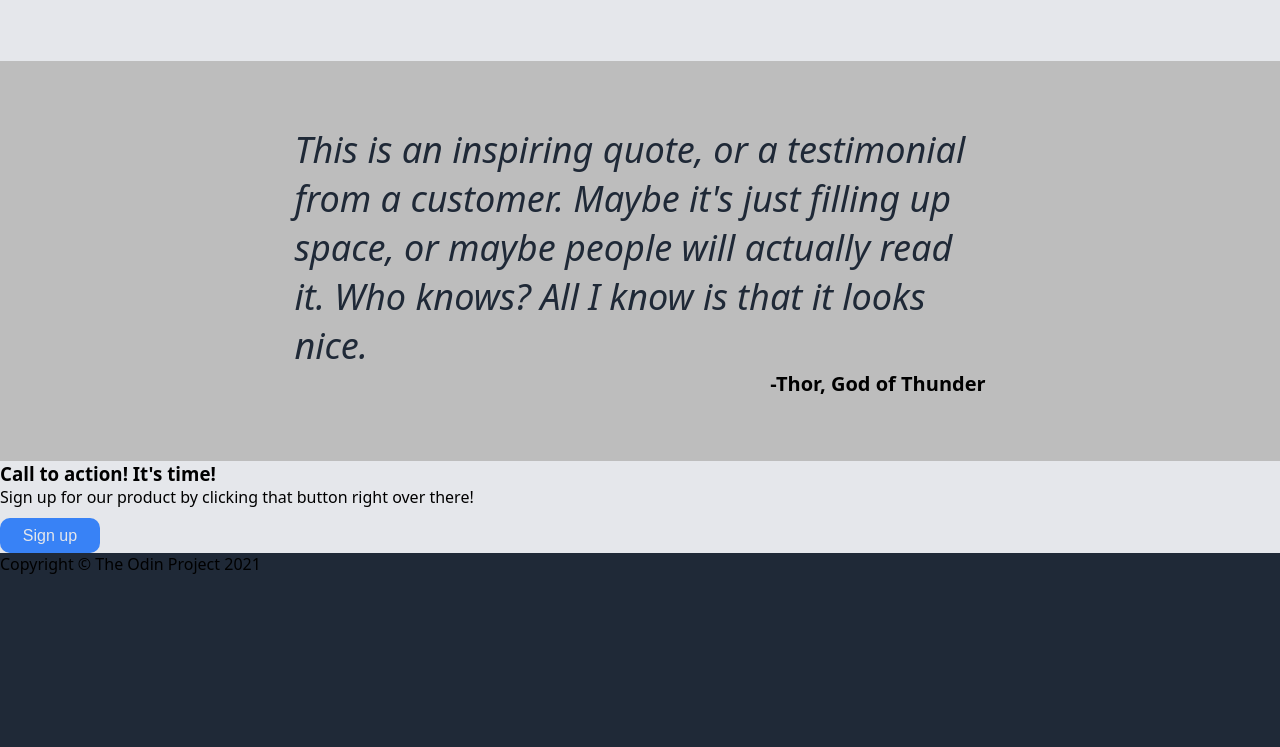
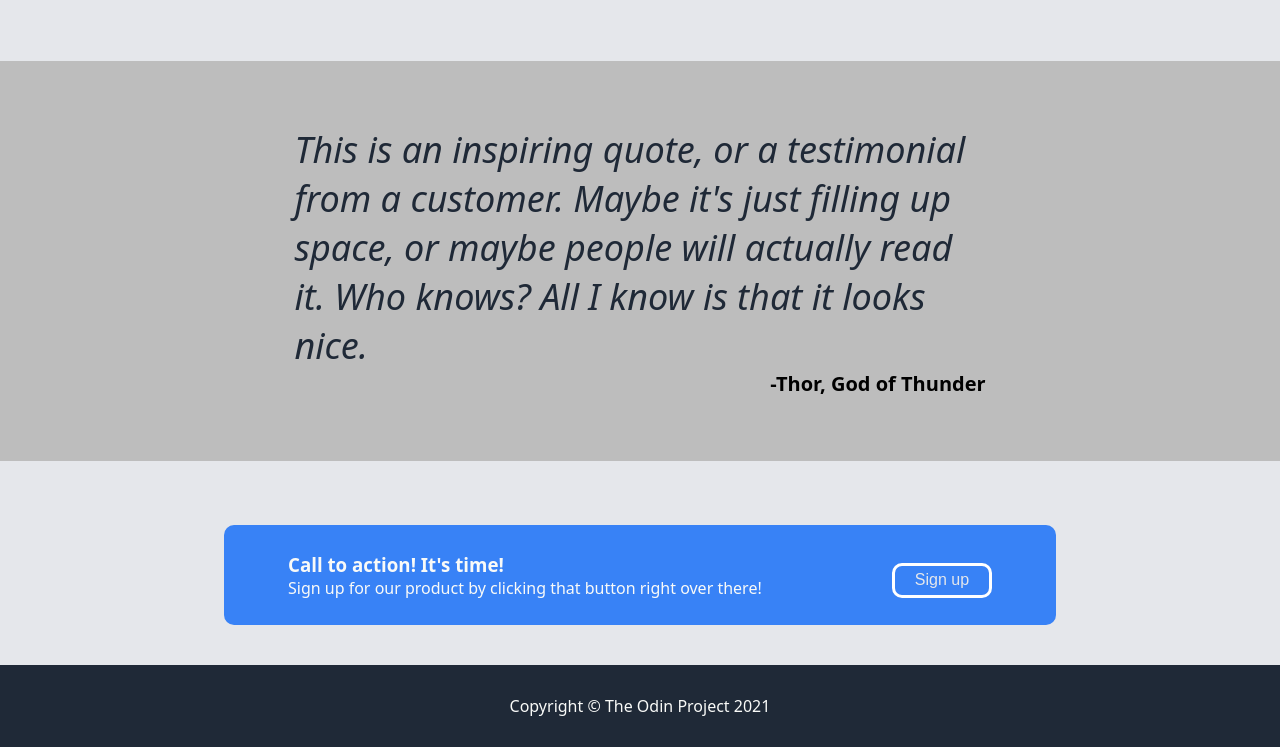
Before and after one commit to LucianoAnion/odin-css, a plain HTML site: page index.html in a window 1280 px wide. Shown: the part 1038-1785 px from the top of the page. Before the commit the page ends 1613 px from the top, so only its background shows below. Drawn offline with Linux system fonts and the light colour scheme.

Commit message:
Web finished

```diff
--- a/css/style.css
+++ b/css/style.css
@@ -6,7 +6,7 @@
 
 body {
     font-family: system-ui, -apple-system, BlinkMacSystemFont, 'Segoe UI', Roboto, Oxygen, Ubuntu, Cantarell, 'Open Sans', 'Helvetica Neue', sans-serif;
-    background-color: #1f2937;
+    background-color: #E5E7EB;
 }
 
 nav {
@@ -15,6 +15,11 @@ nav {
     align-items: center;
     padding-top: 5px;
     padding-right: 14%;
+    background-color: #1f2937;
+}
+
+header {
+    background-color: #1f2937;
 }
 
 .header_logo {
@@ -155,3 +160,42 @@ main {
     font-size: 20px;
     font-weight: 600;
 }
+
+.section_blue {
+    display: flex;
+    justify-content: center;
+    width: 100%;
+    background-color: #E5E7EB;
+}
+
+.section_signup {
+    display: flex;
+    background-color: #3882f6;
+    color: #F9FAF8;
+    margin-top: 5%;
+    width: 65%;
+    border-radius: 10px;
+    align-items: center;
+    justify-content: space-between;
+    padding-left: 5%;
+    padding-right: 5%;
+    height: 100px;
+}
+
+.button_signup {
+    border-style: solid;
+    border-width: 3px;
+    border-color: white;
+    border-radius: 10px;
+}
+
+footer {
+    background-color: #1f2937;
+    display: flex;
+    margin-top: 40px;
+    justify-content: center;
+    text-align: center;
+    align-items: center;
+    color: #F9FAF8;
+    padding: 30px;
+}
--- a/index.html
+++ b/index.html
@@ -94,7 +94,8 @@
                 </p>
             </div>
         </section>
-        <section>
+        <section class="section_blue">
+            <div class="section_signup">
                 <div>
                     <h3>
                         Call to action! It's time!
@@ -103,9 +104,10 @@
                         Sign up for our product by clicking that button right over there!
                     </p>
                 </div>
-            <button>
+                <button class="button_signup">
                     Sign up
                 </button>
+            </div>
         </section>
     </main>
     <footer>
```
Lines whose indentation alone changed are shown as unchanged.
